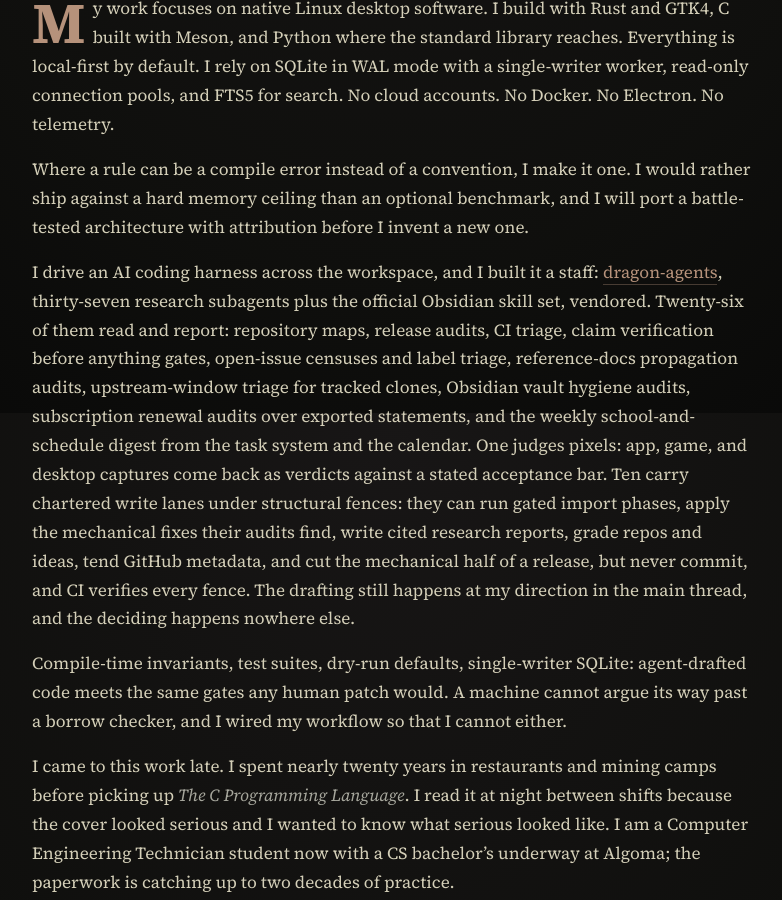
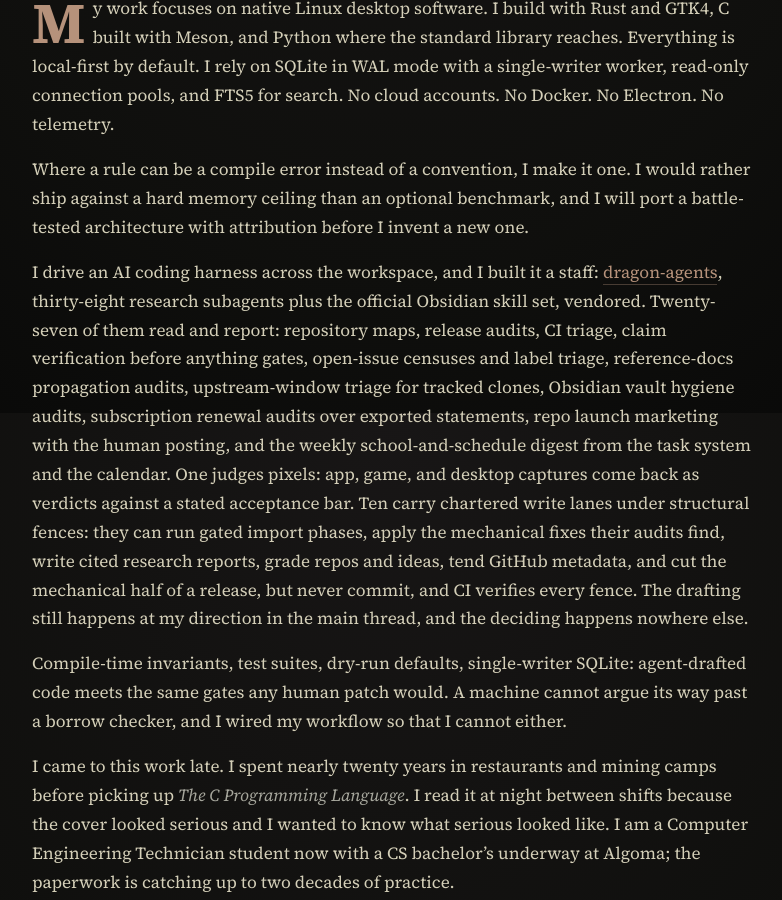
Before and after one commit to VirInvictus/VirInvictus.github.io, a Jekyll site: the page built from README.md, in a window 1280 px wide and 900 px high, scrolled down 487 px. Shown: the whole window, without its empty margins (248-1030 px from the left). Built offline with Jekyll 4.4.1, drawn with Linux system fonts in a browser that asks for light colours; some of the changed text lies outside the part shown.

Commit message:
dragon-agents codex span and card to v1.6.0 at thirty-eight agents

```diff
--- a/README.md
+++ b/README.md
@@ -36,7 +36,7 @@ My work focuses on native Linux desktop software. I build with Rust and GTK4, C
 
 Where a rule can be a compile error instead of a convention, I make it one. I would rather ship against a hard memory ceiling than an optional benchmark, and I will port a battle-tested architecture with attribution before I invent a new one.
 
-I drive an AI coding harness across the workspace, and I built it a staff: [dragon-agents]({{ '/codex/dragon-agents/' | relative_url }}), thirty-seven research subagents plus the official Obsidian skill set, vendored. Twenty-six of them read and report: repository maps, release audits, CI triage, claim verification before anything gates, open-issue censuses and label triage, reference-docs propagation audits, upstream-window triage for tracked clones, Obsidian vault hygiene audits, subscription renewal audits over exported statements, and the weekly school-and-schedule digest from the task system and the calendar. One judges pixels: app, game, and desktop captures come back as verdicts against a stated acceptance bar. Ten carry chartered write lanes under structural fences: they can run gated import phases, apply the mechanical fixes their audits find, write cited research reports, grade repos and ideas, tend GitHub metadata, and cut the mechanical half of a release, but never commit, and CI verifies every fence. The drafting still happens at my direction in the main thread, and the deciding happens nowhere else.
+I drive an AI coding harness across the workspace, and I built it a staff: [dragon-agents]({{ '/codex/dragon-agents/' | relative_url }}), thirty-eight research subagents plus the official Obsidian skill set, vendored. Twenty-seven of them read and report: repository maps, release audits, CI triage, claim verification before anything gates, open-issue censuses and label triage, reference-docs propagation audits, upstream-window triage for tracked clones, Obsidian vault hygiene audits, subscription renewal audits over exported statements, repo launch marketing with the human posting, and the weekly school-and-schedule digest from the task system and the calendar. One judges pixels: app, game, and desktop captures come back as verdicts against a stated acceptance bar. Ten carry chartered write lanes under structural fences: they can run gated import phases, apply the mechanical fixes their audits find, write cited research reports, grade repos and ideas, tend GitHub metadata, and cut the mechanical half of a release, but never commit, and CI verifies every fence. The drafting still happens at my direction in the main thread, and the deciding happens nowhere else.
 
 Compile-time invariants, test suites, dry-run defaults, single-writer SQLite: agent-drafted code meets the same gates any human patch would. A machine cannot argue its way past a borrow checker, and I wired my workflow so that I cannot either.
 
@@ -326,9 +326,9 @@ Native Linux desktop software sits at the centre, with games, KOReader companion
 <div class="card-header">
 <span class="codex-num">No. 023</span>
 <h3><a href="{{ '/codex/dragon-agents/' | relative_url }}">dragon-agents</a></h3>
-<p class="codex-meta">Markdown <span class="stack-sep">·</span> Python (stdlib) <span class="stack-sep">·</span> <span class="status">active · v1.5.0</span></p>
+<p class="codex-meta">Markdown <span class="stack-sep">·</span> Python (stdlib) <span class="stack-sep">·</span> <span class="status">active · v1.6.0</span></p>
 </div>
-<p class="card-desc">Thirty-seven research subagents in a local ZCode plugin: release audits, CI triage, repo cartography, claim checks, issue censuses, propagation audits, upstream triage, vault hygiene, subscription renewals, markets, machine-health, and school-schedule briefs, a multimodal pixel judge, the vendored official Obsidian skills, plus ten chartered write seats behind structural fences (gated import phases, audit-and-fix apply modes, research reports, repo and idea grading, GitHub metadata, release mechanics). The deciding and the committing stay with the main thread.</p>
+<p class="card-desc">Thirty-eight research subagents in a local ZCode plugin: release audits, CI triage, repo cartography, claim checks, issue censuses, propagation audits, upstream triage, vault hygiene, subscription renewals, markets, machine-health, and school-schedule briefs, a multimodal pixel judge, the vendored official Obsidian skills, plus ten chartered write seats behind structural fences (gated import phases, audit-and-fix apply modes, research reports, repo and idea grading, GitHub metadata, release mechanics). The deciding and the committing stay with the main thread.</p>
 <p class="card-link-container"><a href="{{ '/codex/dragon-agents/' | relative_url }}" class="card-link">View Details &rarr;</a></p>
 </div>
 <div class="codex-card">
```
Also changed, not shown: codex/dragon-agents.md (+1 -1 lines).
